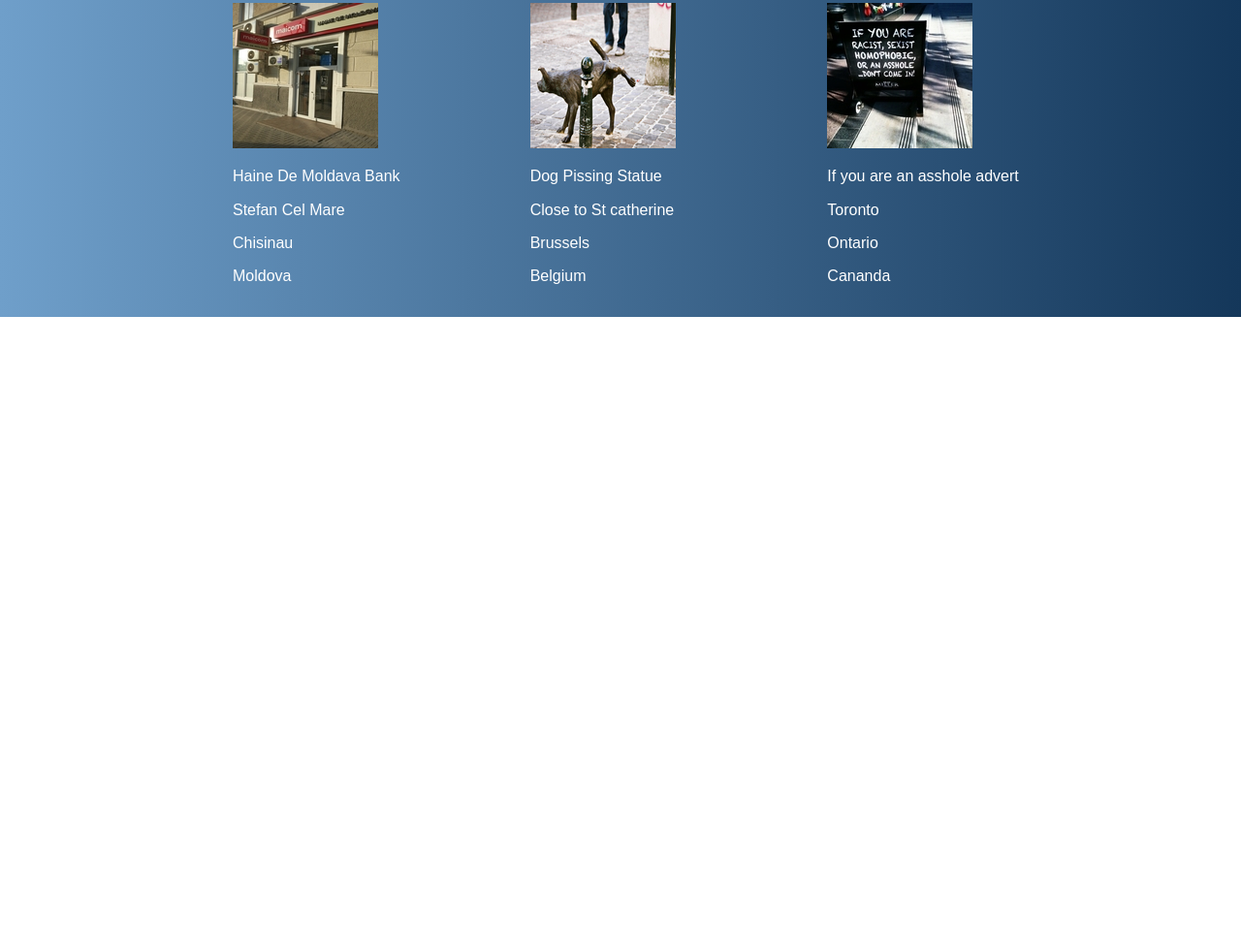
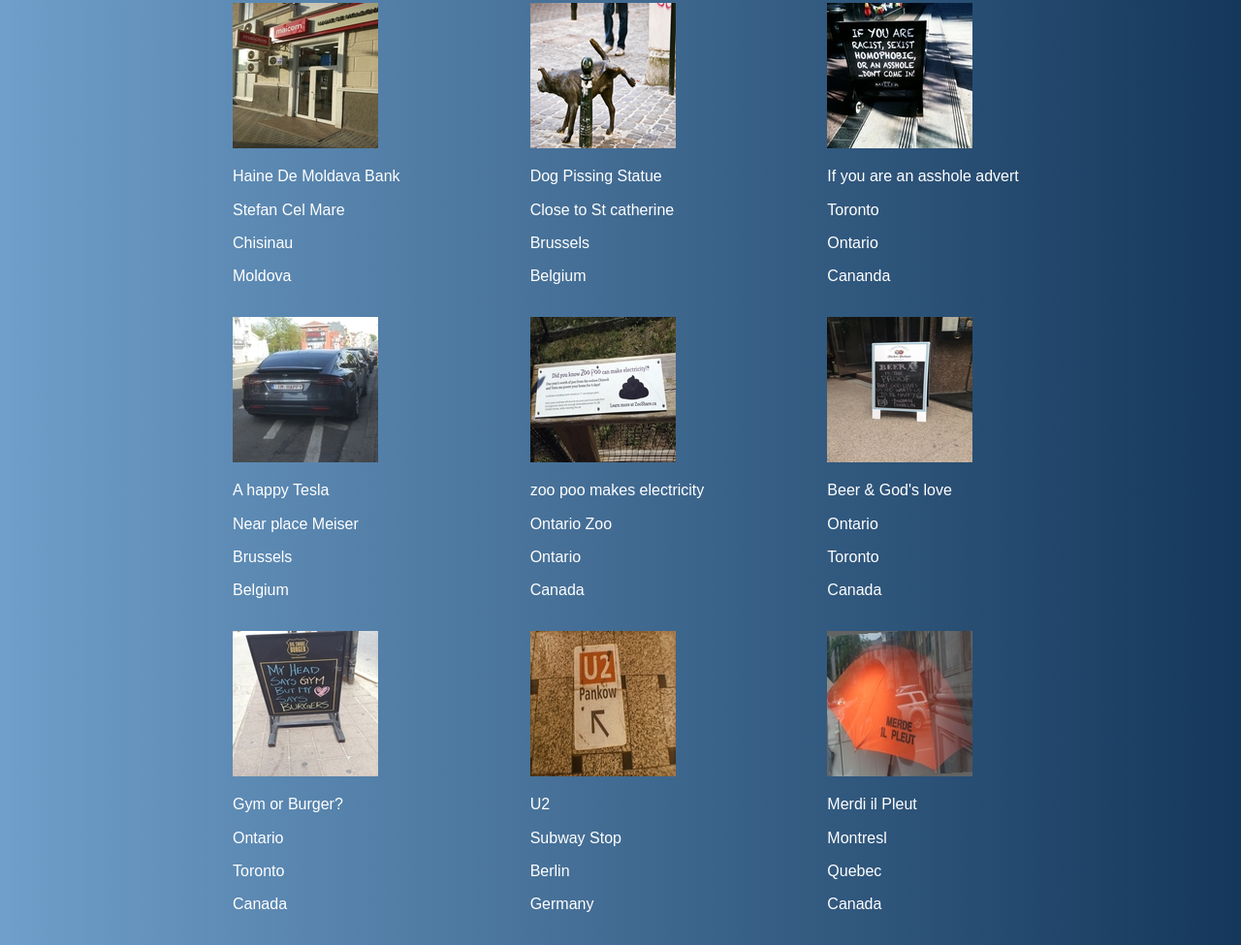
Before and after one commit to salv236/photo-app, a plain HTML site: page humour.html in a window 1280 px wide. Shown: the part 507-1482 px from the top of the page at 97% size. Before the commit the page ends 834 px from the top, so only its background shows below. Drawn offline with nearby package versions, Linux system fonts and the light colour scheme; a web font is replaced by a local one.

Commit message:
markup update to reflect new images

```diff
--- a/humour.html
+++ b/humour.html
@@ -148,6 +148,96 @@
               </figcaption>
             </figure>
           </li>
+          <li>
+            <figure class="grid-items-figure">
+              <img
+                src="img/humour/a-happy-tesla-small.jpg"
+                class="grid-items-image"
+                alt=" registration plate of a happy tesla"
+              />
+              <figcaption>
+                <p>A happy Tesla</p>
+                <p>Near place Meiser</p>
+                <p>Brussels</p>
+                <p>Belgium</p>
+              </figcaption>
+            </figure>
+          </li>
+          <li>
+            <figure class="grid-items-figure">
+              <img
+                src="img/humour/zoo-poo-ontario-small.JPG"
+                class="grid-items-image"
+                alt="zoo poo at ontario zoo"
+              />
+              <figcaption>
+                <p>zoo poo makes electricity</p>
+                <p>Ontario Zoo</p>
+                <p>Ontario</p>
+                <p>Canada</p>
+              </figcaption>
+            </figure>
+          </li>
+          <li>
+            <figure class="grid-items-figure">
+              <img
+                src="img/humour/beer-god-loves-us-small.jpg"
+                class="grid-items-image"
+                alt="beer ids proof that god loves us "
+              />
+              <figcaption>
+                <p>Beer &amp; God's love</p>
+                <p>Ontario</p>
+                <p>Toronto</p>
+                <p>Canada</p>
+              </figcaption>
+            </figure>
+          </li>
+          <li>
+            <figure class="grid-items-figure">
+              <img
+                src="img/humour/head-gym-or-burger-small.jpg"
+                class="grid-items-image"
+                alt="head says gum but heart says burger"
+              />
+              <figcaption>
+                <p>Gym or Burger?</p>
+                <p>Ontario</p>
+                <p>Toronto</p>
+                <p>Canada</p>
+              </figcaption>
+            </figure>
+          </li>
+          <li>
+            <figure class="grid-items-figure">
+              <img
+                src="img/humour/U2-subway-berlin-small.jpg"
+                class="grid-items-image"
+                alt="U2 subway stop in Berlin, Germany"
+              />
+              <figcaption>
+                <p>U2</p>
+                <p>Subway Stop</p>
+                <p>Berlin</p>
+                <p>Germany</p>
+              </figcaption>
+            </figure>
+          </li>
+          <li>
+            <figure class="grid-items-figure">
+              <img
+                src="img/humour/merde-il-pleut-small.jpg"
+                class="grid-items-image"
+                alt="merde il pleut, Montresl, Quebec Canada"
+              />
+              <figcaption>
+                <p>Merdi il Pleut</p>
+                <p>Montresl</p>
+                <p>Quebec</p>
+                <p>Canada</p>
+              </figcaption>
+            </figure>
+          </li>
         </ul>
       </main>
     </div>
```
Also changed, not shown: me.html (+56 -0 lines), travel.html (+5 -0 lines).
